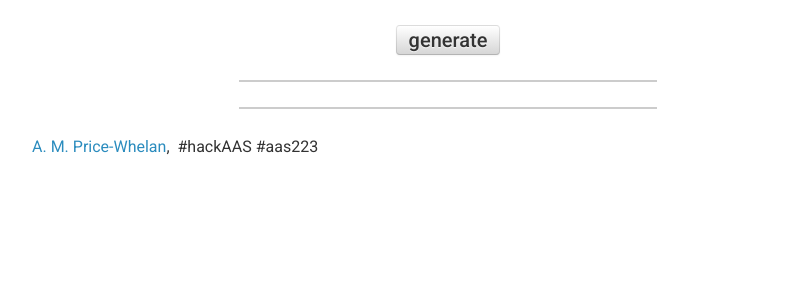
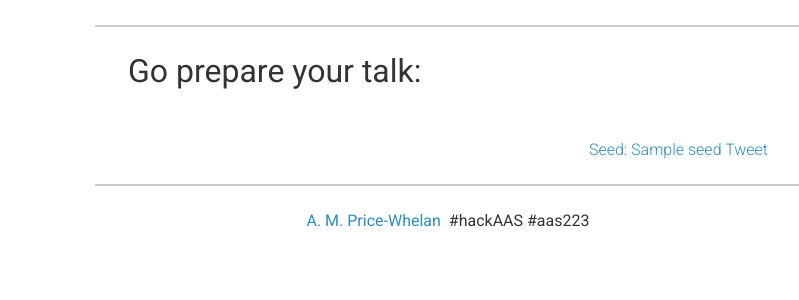
Before and after one commit to davidwhogg/AstroWorse, a Flask app: template astroworse/templates/dumb-aas.html in a window 1280 px wide. Shown: the part 100-400 px from the top of the page, without its empty margins (192-991 px from the left). Run offline with Flask 2, Linux system fonts and the light colour scheme; the template is opened without the code that fills it: most values are stand-ins (such as "Sample title", 1, 10 or a date in 2020); parts of the project's set-up code (start-up, migrations or seed data) failed here and were passed over; some libraries are stand-ins or nearby versions.

Commit message:
updated template and css

```diff
--- a/astroworse/static/css/style.css
+++ b/astroworse/static/css/style.css
@@ -41,14 +41,16 @@
 }
 
 h2 {
-    font-weight: 600;
-    font-size: 250%;
-    color: #666666;
+    font-weight: 400;
+    font-size: 200%;
+    color: #333333;
+    padding-left: 0px;
+    margin-left: 0px;
 }
 
 footer {
     margin: 0 auto;
-    line-height: 160%;
+    text-align: center;
 }
 
 /*
@@ -65,160 +67,17 @@
 }
 
 /*
-    Inputs and buttons
-*/
-
-button,
-input,
-select,
-textarea {
-    margin: 0;
-    font-size: 100%;
-    vertical-align: middle;
-}
-
-button,
-input {
-    *overflow: visible;
-    line-height: normal;
-}
-
-button,
-html input[type="button"],
-input[type="reset"],
-input[type="submit"] {
-    cursor: pointer;
-    -webkit-appearance: button;
-}
-
-.btn {
-  display: inline-block;
-  *display: inline;
-  padding: 4px 12px;
-  margin-bottom: 0;
-  *margin-left: .3em;
-  font-size: 125%;
-  font-weight: 500;
-  line-height: 20px;
-  color: #333333;
-  text-align: center;
-  text-shadow: 0 1px 1px rgba(255, 255, 255, 0.75);
-  vertical-align: middle;
-  cursor: pointer;
-  background-color: #f5f5f5;
-  *background-color: #d6d6d6;
-  background-image: -moz-linear-gradient(top, #ffffff, #d6d6d6);
-  background-image: -webkit-gradient(linear, 0 0, 0 100%, from(#ffffff), to(#d6d6d6));
-  background-image: -webkit-linear-gradient(top, #ffffff, #d6d6d6);
-  background-image: -o-linear-gradient(top, #ffffff, #d6d6d6);
-  background-image: linear-gradient(to bottom, #ffffff, #d6d6d6);
-  background-repeat: repeat-x;
-  border: 1px solid #cccccc;
-  *border: 0;
-  border-color: #d6d6d6 #d6d6d6 #bfbfbf;
-  border-color: rgba(0, 0, 0, 0.1) rgba(0, 0, 0, 0.1) rgba(0, 0, 0, 0.25);
-  border-bottom-color: #b3b3b3;
-  -webkit-border-radius: 4px;
-     -moz-border-radius: 4px;
-          border-radius: 4px;
-  filter: progid:DXImageTransform.Microsoft.gradient(startColorstr='#ffffffff', endColorstr='#ffd6d6d6', GradientType=0);
-  filter: progid:DXImageTransform.Microsoft.gradient(enabled=false);
-  *zoom: 1;
-  -webkit-box-shadow: inset 0 1px 0 rgba(255, 255, 255, 0.2), 0 1px 2px rgba(0, 0, 0, 0.05);
-     -moz-box-shadow: inset 0 1px 0 rgba(255, 255, 255, 0.2), 0 1px 2px rgba(0, 0, 0, 0.05);
-          box-shadow: inset 0 1px 0 rgba(255, 255, 255, 0.2), 0 1px 2px rgba(0, 0, 0, 0.05);
-}
-
-.btn:hover,
-.btn:focus,
-.btn:active,
-.btn.active,
-.btn.disabled,
-.btn[disabled] {
-  color: #333333;
-  background-color: #d6d6d6;
-  *background-color: #d9d9d9;
-}
-
-.btn:active,
-.btn.active {
-  background-color: #cccccc \9;
-}
-
-.btn:first-child {
-  *margin-left: 0;
-}
-
-.btn:hover,
-.btn:focus {
-  color: #333333;
-  text-decoration: none;
-  background-position: 0 -15px;
-  -webkit-transition: background-position 0.1s linear;
-     -moz-transition: background-position 0.1s linear;
-       -o-transition: background-position 0.1s linear;
-          transition: background-position 0.1s linear;
-}
-
-.btn:focus {
-  outline: thin dotted #333;
-  outline: 5px auto -webkit-focus-ring-color;
-  outline-offset: -2px;
-}
-
-.btn.active,
-.btn:active {
-  background-image: none;
-  outline: 0;
-  -webkit-box-shadow: inset 0 2px 4px rgba(0, 0, 0, 0.15), 0 1px 2px rgba(0, 0, 0, 0.05);
-     -moz-box-shadow: inset 0 2px 4px rgba(0, 0, 0, 0.15), 0 1px 2px rgba(0, 0, 0, 0.05);
-          box-shadow: inset 0 2px 4px rgba(0, 0, 0, 0.15), 0 1px 2px rgba(0, 0, 0, 0.05);
-}
-
-.btn.disabled,
-.btn[disabled] {
-  cursor: default;
-  background-image: none;
-  opacity: 0.65;
-  filter: alpha(opacity=65);
-  -webkit-box-shadow: none;
-     -moz-box-shadow: none;
-          box-shadow: none;
-}
-
-/*
     Page content wrapper
 */
 .wrapper {
-    width: 65%;
+    width: 50%;
     margin: 0 auto;
 }
 
 .wrapper p {
-    font-size: 125%;
     font-weight: 300;
 }
 
-.gistURLInput {
-    padding: 2px;
-    padding-left: 5px;
-    padding-right: 5px;
-
-    font-size: 125%;
-    font-weight: 300;
-    width: 85%;
-    margin-bottom: 10px;
+.wrapper #title {
+    margin: 50px;
 }
-
-/* Inset and shade */
-.well {
-    text-align: center;
-    background: #f3f3f3;
-    padding: 15px;
-    -webkit-box-shadow: inset 0 2px 4px rgba(0, 0, 0, 0.15), 0 1px 2px rgba(0, 0, 0, 0.05);
-     -moz-box-shadow: inset 0 2px 4px rgba(0, 0, 0, 0.15), 0 1px 2px rgba(0, 0, 0, 0.05);
-          box-shadow: inset 0 2px 4px rgba(0, 0, 0, 0.15), 0 1px 2px rgba(0, 0, 0, 0.05);
-    -webkit-border-radius: 4px;
-     -moz-border-radius: 4px;
-          border-radius: 4px;
-}
--- a/astroworse/templates/dumb-aas.html
+++ b/astroworse/templates/dumb-aas.html
@@ -9,7 +9,6 @@
         <link href='http://fonts.googleapis.com/css?family=Roboto:400,100,500,700,900,500italic,300,300italic,400italic' rel='stylesheet' type='text/css'>
 
         <!-- Javscript dependencies -->
-        <script src="/static/js/util.js"></script>
         <!--<script src="http://code.jquery.com/jquery.min.js"></script>-->
         <script src="/static/js/jquery.min.js"></script>
 
@@ -18,39 +17,37 @@
     <body>
         <header>
             <h1>dumb-aas</h1>
-
-            <script type="text/javascript">
-                $(document).ready(function(){
-                    $("#generate").click(function() {
-                        console.log("clicked");
-                        $.getJSON("/title", function(resp){
-                            $("#title").text(resp['title']);
-                        });
-                    });
-                });
-
-            </script>
-
         </header>
 
+        <hr height='0px' width='55%'/>
         <div class="wrapper">
+            <h2>Go prepare your talk:</h2>
 
-            <div style="text-align: center; margin: 0 auto;">
-            <button id="generate" class="btn" type="submit" style='margin:auto'>generate</button>
+            <div id="title" style='font-size: 150%; font-weight: 300;'>
             </div>
 
-            <hr height='0px' width='50%'/>
+            <p style="text-align: right;">
+                <a href="/dumbaas/{{ seed }}">Seed: {{ seed }}</a>
+                <a href="https://twitter.com/share" class="twitter-share-button" data-url="http://astroworse.com/dumbaas/{{ seed }}" data-text="Check out my #dumbAAS talk title">Tweet</a>
+            </p>
 
-            <div id="title" style='text-align: center; font-size: 150%; font-weight: 500;'>
-            </div>
+        </div>
 
-            <hr height='0px' width='50%'/>
+        <hr height='0px' width='55%'/>
 
-            <footer width="50%">
-                <a href="http://adrian.pw">A. M. Price-Whelan</a>,&nbsp;
-                #hackAAS #aas223
-            </footer>
-        </div>
+        <footer width="50%">
+            <a href="http://adrian.pw">A. M. Price-Whelan</a>&nbsp;
+            #hackAAS #aas223
+        </footer>
+
+        <script type="text/javascript">
+            $(document).ready(function(){
+                $.getJSON("/title/{{seed}}", function(resp){
+                    $("#title").text(resp['title']);
+                });
+            });
+        </script>
+        <script>!function(d,s,id){var js,fjs=d.getElementsByTagName(s)[0];if(!d.getElementById(id)){js=d.createElement(s);js.id=id;js.src="//platform.twitter.com/widgets.js";fjs.parentNode.insertBefore(js,fjs);}}(document,"script","twitter-wjs");</script>
 
     </body>
 </html>
```
